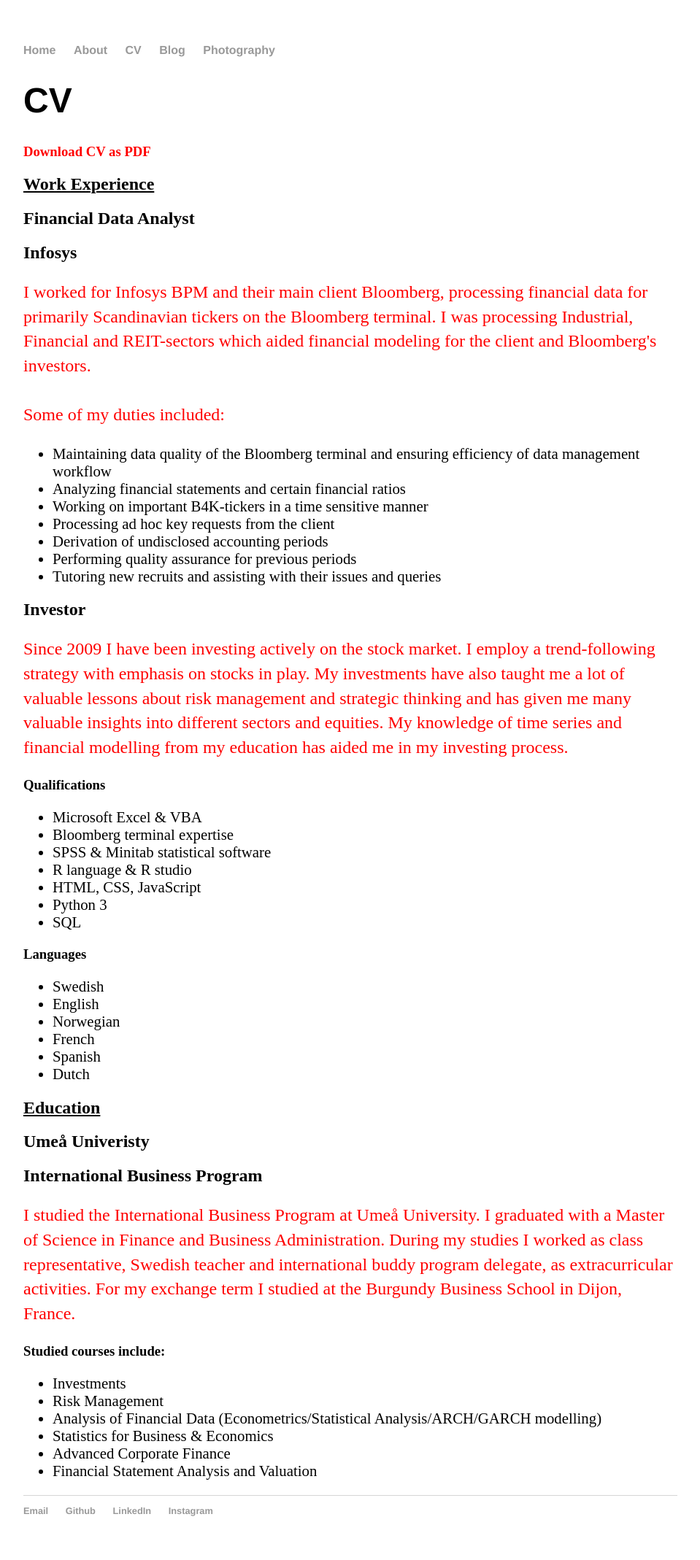
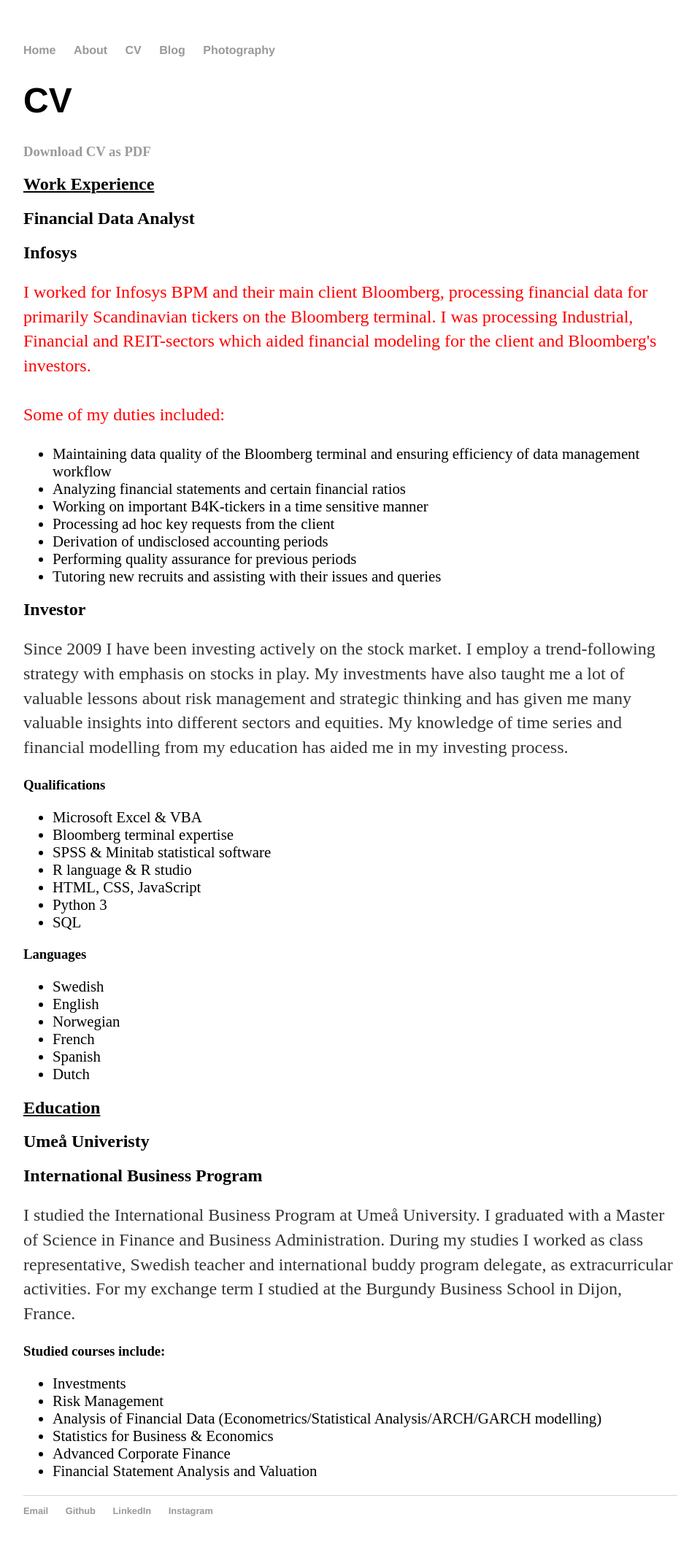
Before and after one commit to oscarjoos/oscarjoos.github.io, a Jekyll site: the page built from cv/index.html, in a window 1280 px wide. Shown: the whole page at 73% size, without its empty margins (160-1119 px from the left). Built offline with Jekyll 4.4.1, drawn with Linux system fonts in a browser that asks for light colours.

Commit message:
Update index.html

```diff
--- a/cv/index.html
+++ b/cv/index.html
@@ -18,7 +18,7 @@ title: Oscar Joos
 		width=70%;
 	}
 
-	#cv {
+	#acv {
 		color:red;
 	}
 	#cv {
@@ -32,7 +32,7 @@ title: Oscar Joos
   <h2><u> Work Experience </u></h2>
   <h2>Financial Data Analyst</h2>
   <h2>Infosys</h2>
-  <p id="cv">I worked for Infosys BPM and their main client Bloomberg, processing financial data for primarily Scandinavian
+  <p id="acv">I worked for Infosys BPM and their main client Bloomberg, processing financial data for primarily Scandinavian
 tickers on the Bloomberg terminal. I was processing Industrial, Financial and REIT-sectors which aided financial
 modeling for the client and Bloomberg's investors. <br> <br>
 
```
